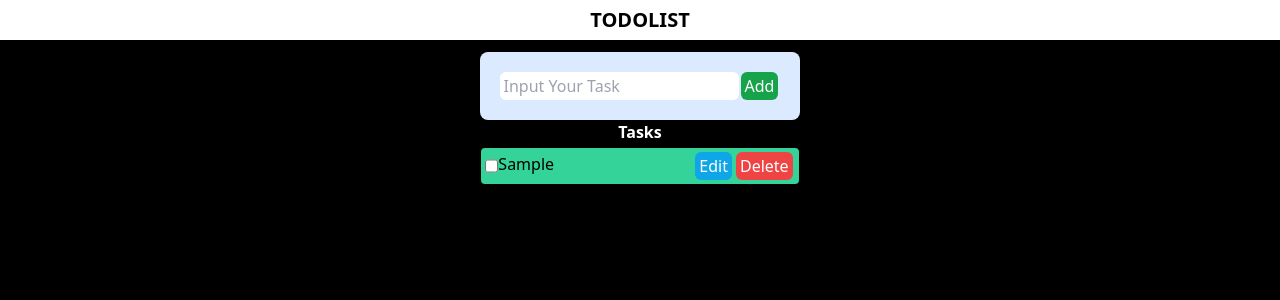
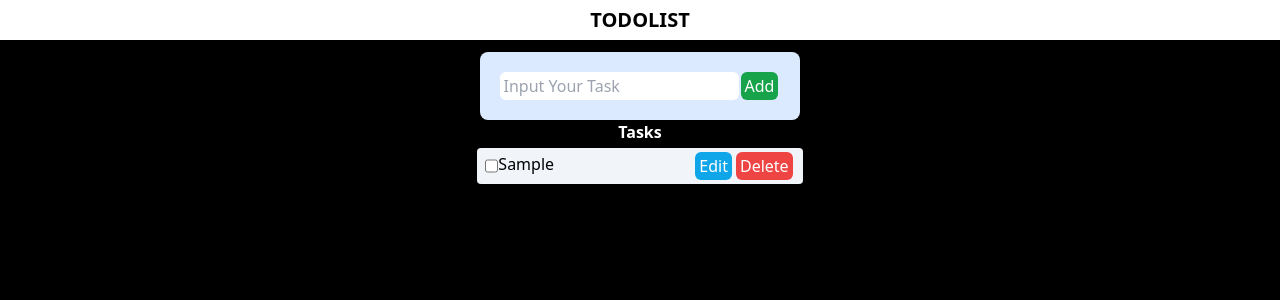
Before and after one commit to Apisitkitti/todolistInternPractice, a React (Create React App) app: page / in a window 1280 px wide. Both pictures are taken after typing "Sample" into the empty fields and a click on the button "Add". Shown: the top 300 px of the page. Built offline with nearby package versions, Linux system fonts and the light colour scheme; no server answers.

Commit message:
edit background color

```diff
--- a/src/components/task/TaskList.tsx
+++ b/src/components/task/TaskList.tsx
@@ -8,7 +8,7 @@ const TaskList = ({ tasks }: { tasks: taskItemType[] }) => {
         <div className="text-center font-semibold text-white ">Tasks</div>
       }
       {tasks.map((taskItem) =>
-        <li key={taskItem.id} className=" rounded my-1 px-1 bg-emerald-400 flex list-none">
+        <li key={taskItem.id} className=" rounded my-1 px-1 bg-slate-100 flex list-none">
           <TaskbarItem
             taskItem={taskItem}
             deleteTask={() => deleteTask(taskItem.id)} />
--- a/src/components/task/TaskbarItem.tsx
+++ b/src/components/task/TaskbarItem.tsx
@@ -20,7 +20,7 @@ const TaskbarItem = (
   return (
     <div
       key={taskItem.id}
-      className=" container flex justify-between my-1">
+      className=" container flex justify-between my-1 rounded px-1 bg-slate-100 ">
       <div className="w-52 flex relative">
         <div className="flex">
           <input type="checkbox"
@@ -30,7 +30,7 @@ const TaskbarItem = (
             onChange={() => handleCheckBox(!taskItem.isTaskFinish)} />
           <label
             htmlFor="checklistBox"
-            className={` ${taskItem.isTaskFinish ? "line-through" : "no-underline"}`}>
+            className={` ${taskItem.isTaskFinish && "line-through"}`}>
             {taskItem.task}</label>
         </div>
         <Edit taskID={taskItem.id} isOpen={isOpen} />
```
Also changed, not shown: 1 other file (tests, documents, lock files or other folders).
